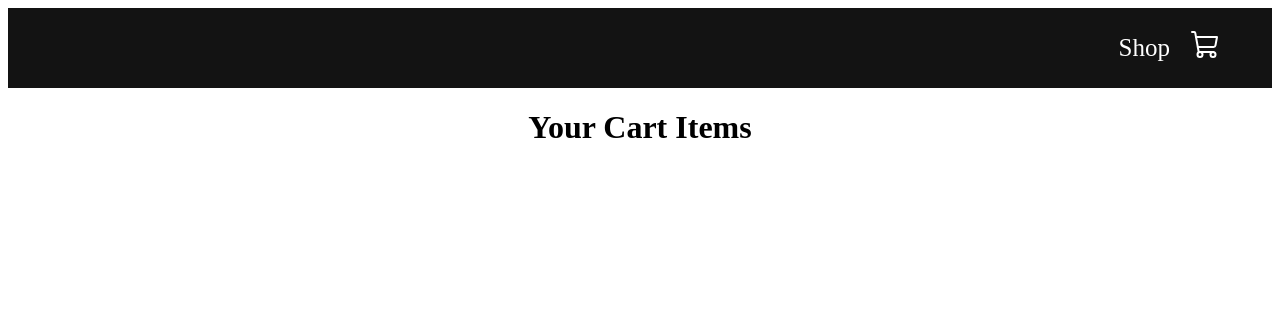
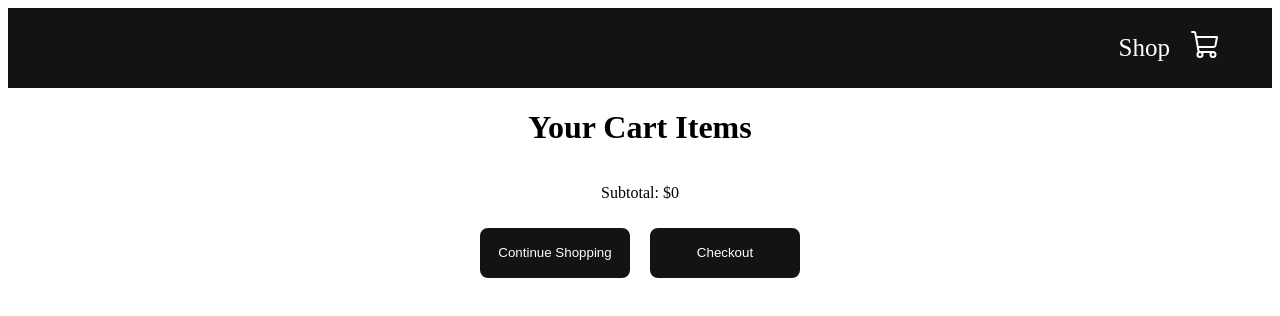
Before and after one commit to malcolmlittle/onlinestore, a React (Create React App) app: page /cart in a window 1280 px wide. Shown: the top 316 px of the page. Built offline with nearby package versions, Linux system fonts and the light colour scheme.

Commit message:
update component to render total cart amount

```diff
--- a/src/pages/cart/cart.jsx
+++ b/src/pages/cart/cart.jsx
@@ -6,7 +6,8 @@ import "./cart.css";
 
 export const Cart = () => {
 
-    const { cartItems } = useContext(ShopContext)
+    const { cartItems, getTotalCartAmount } = useContext(ShopContext);
+    const totalAmount = getTotalCartAmount()
 
     return (
         <div className="cart">
@@ -23,6 +24,12 @@ export const Cart = () => {
                     }
                 })}
             </div>
+
+            <div className="checkout">
+                <p> Subtotal: ${totalAmount}</p>
+                <button> Continue Shopping </button>
+                <button> Checkout </button>
+            </div>
         </div>
     );
 }
```
